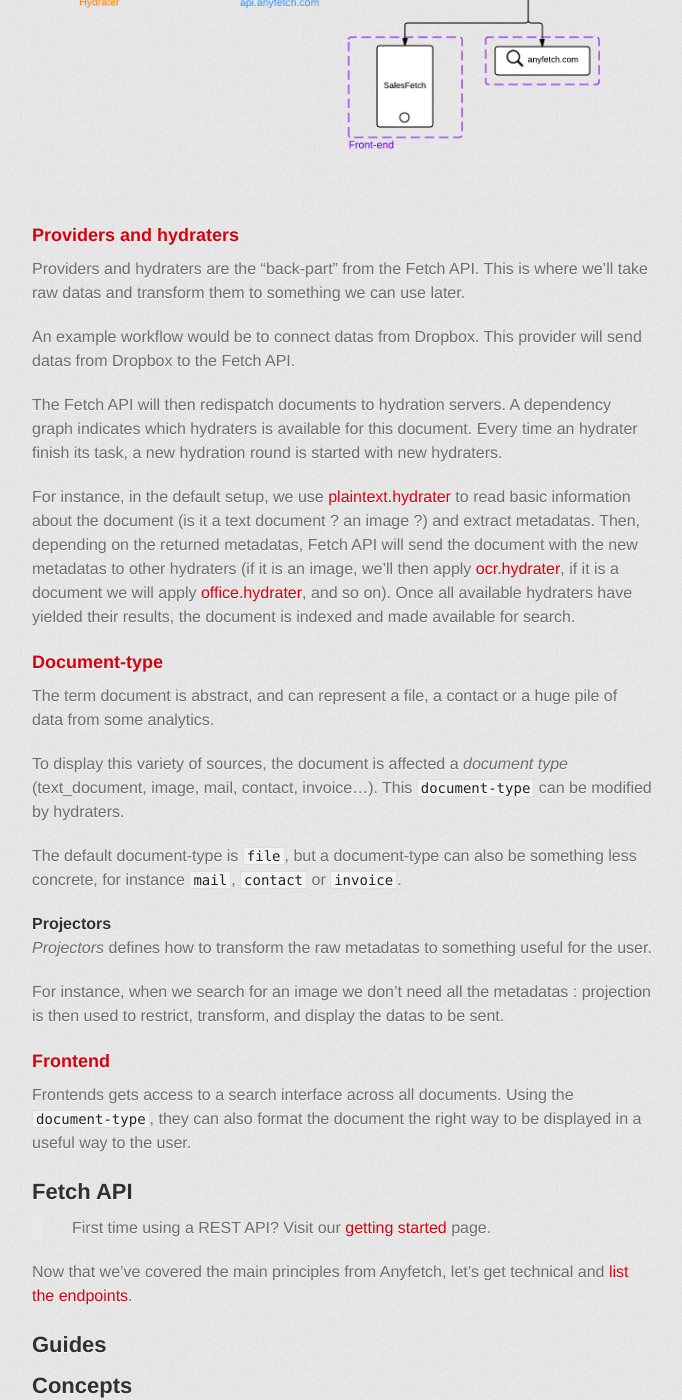
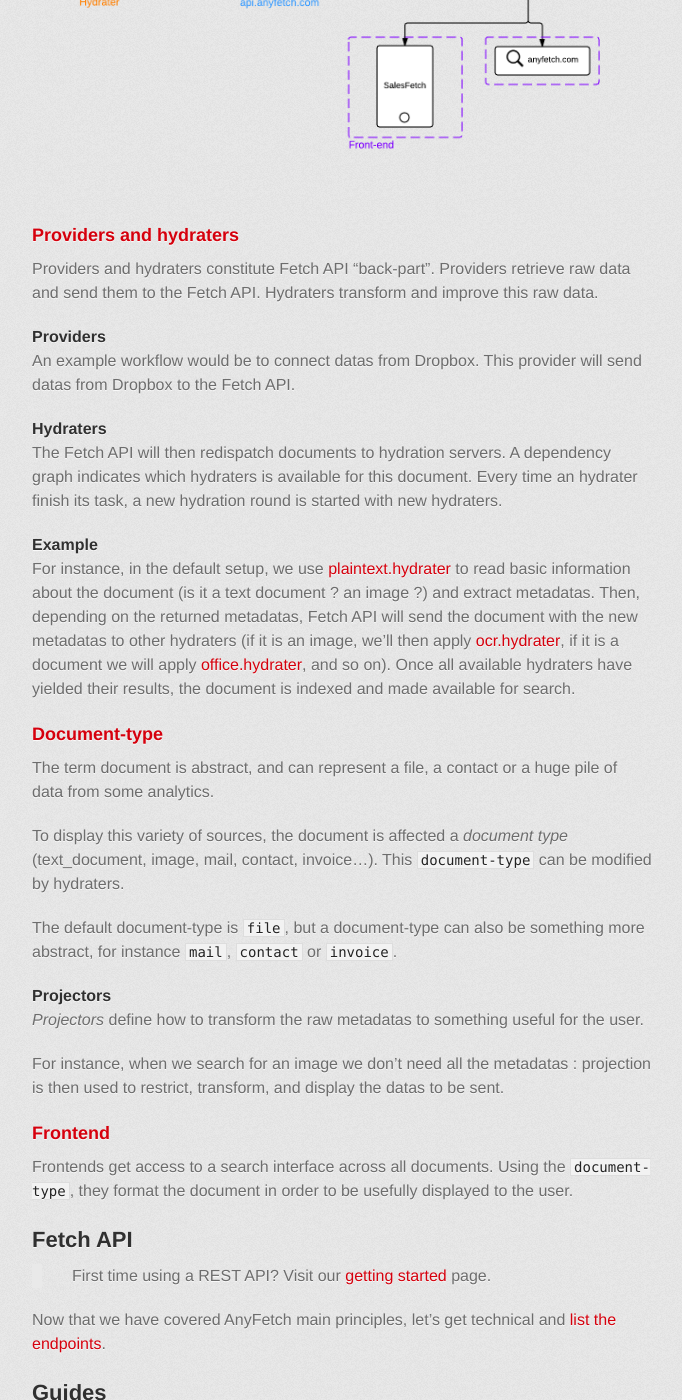
Before and after one commit to AnyFetch/developers.anyfetch.com, a Jekyll site: the page built from index.md, in a window 1280 px wide and 1400 px high, scrolled down 1011 px. Shown: the whole window, without its empty margins (298-980 px from the left). Built offline with Jekyll 4.4.1, drawn with Linux system fonts in a browser that asks for light colours; some web fonts are replaced; Markdown is read by kramdown in place of the engine named in the settings.

Commit message:
modifs Mehdi

```diff
--- a/index.md
+++ b/index.md
@@ -13,15 +13,20 @@ Anyfetch aggregates documents from multiples sources (so-called *providers*). Da
 ![Anyfetch workflow](/images/workflow.png)
 
 ### Providers and hydraters
-Providers and hydraters are the "back-part" from the Fetch API. This is where we'll take raw datas and transform them to something we can use later.
+Providers and hydraters constitute Fetch API "back-part".
+Providers retrieve raw data and send them to the Fetch API.
+Hydraters transform and improve this raw data.
 
+#### Providers
 An example workflow would be to connect datas from Dropbox.
 This provider will send datas from Dropbox to the Fetch API.
 
+#### Hydraters
 The Fetch API will then redispatch documents to hydration servers.
 A dependency graph indicates which hydraters is available for this document.
 Every time an hydrater finish its task, a new hydration round is started with new hydraters.
 
+#### Example
 For instance, in the default setup, we use [plaintext.hydrater](https://github.com/Papiel/plaintext.hydrater.anyfetch.com) to read basic information about the document (is it a text document ? an image ?) and extract metadatas. Then, depending on the returned metadatas, Fetch API will send the document with the new metadatas to other hydraters (if it is an image, we'll then apply [ocr.hydrater](https://github.com/Papiel/ocr.hydrater.anyfetch.com), if it is a document we will apply [office.hydrater](https://github.com/Papiel/office.hydrater.anyfetch.com), and so on).
 Once all available hydraters have yielded their results, the document is indexed and made available for search.
 
@@ -31,23 +36,23 @@ The term document is abstract, and can represent a file, a contact or a huge pil
 To display this variety of sources, the document is affected a *document type* (text_document, image, mail, contact, invoice...).
 This `document-type` can be modified by hydraters.
 
-The default document-type is `file`, but a document-type can also be something less concrete, for instance `mail`, `contact` or `invoice`.
+The default document-type is `file`, but a document-type can also be something more abstract, for instance `mail`, `contact` or `invoice`.
 
 #### Projectors
 
-*Projectors* defines how to transform the raw metadatas to something useful for the user.
+*Projectors* define how to transform the raw metadatas to something useful for the user.
 
 For instance, when we search for an image we don't need all the metadatas : projection is then used to restrict, transform, and display the datas to be sent.
 
 ### Frontend
-Frontends gets access to a search interface across all documents.
-Using the `document-type`, they can also format the document the right way to be displayed in a useful way to the user.
+Frontends get access to a search interface across all documents.
+Using the `document-type`, they format the document in order to be usefully displayed to the user.
 
 Fetch API
 --------------
 > First time using a REST API? Visit our [getting started](/getting-started.html) page.
 
-Now that we've covered the main principles from Anyfetch, let's get technical and [list the endpoints](/endpoints).
+Now that we have covered AnyFetch main principles, let's get technical and [list the endpoints](/endpoints).
 
 Guides
 ------
```
Also changed, not shown: blueprint.md (+13 -12 lines), getting-started.md (+1 -1 lines), README.md.
